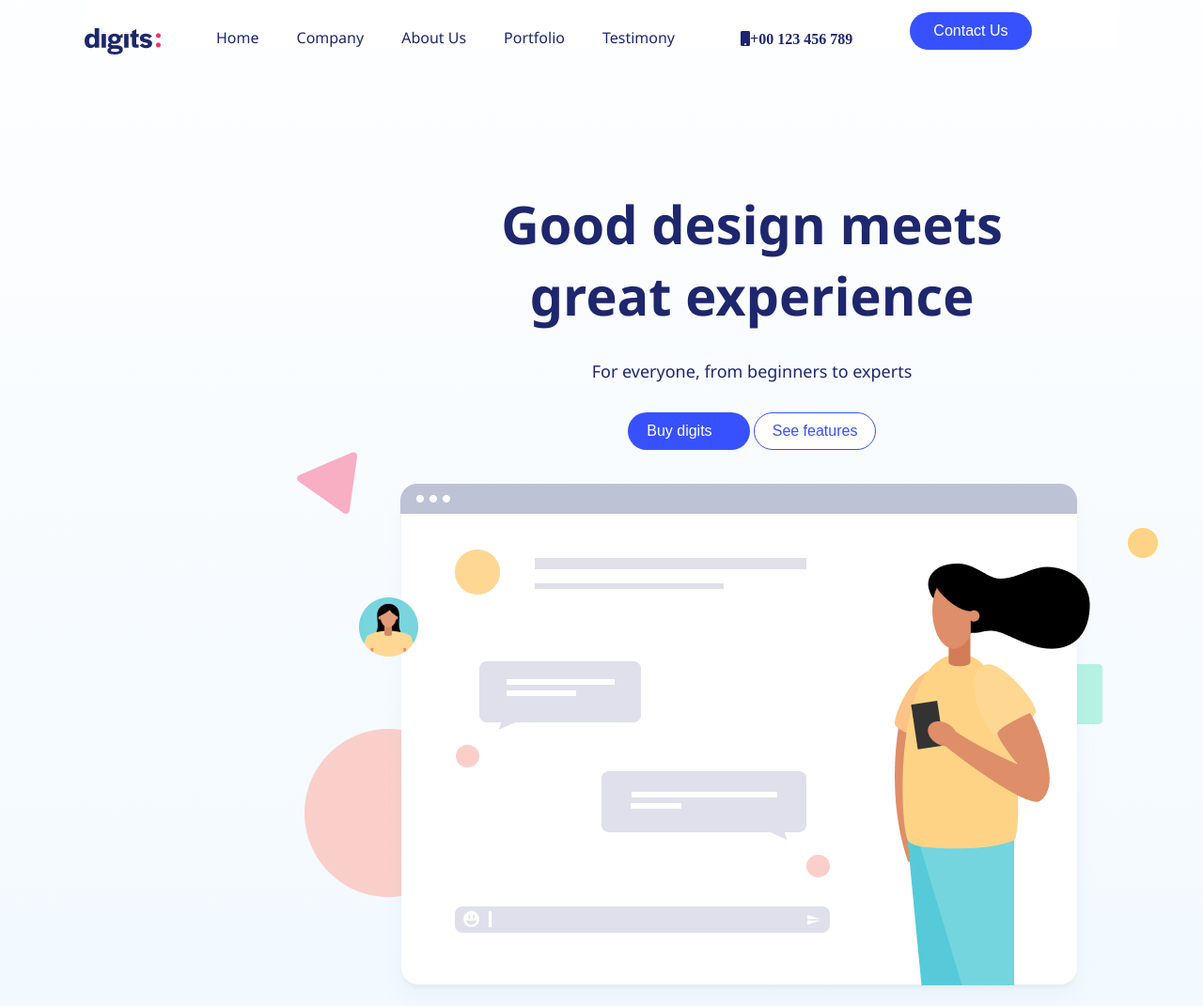
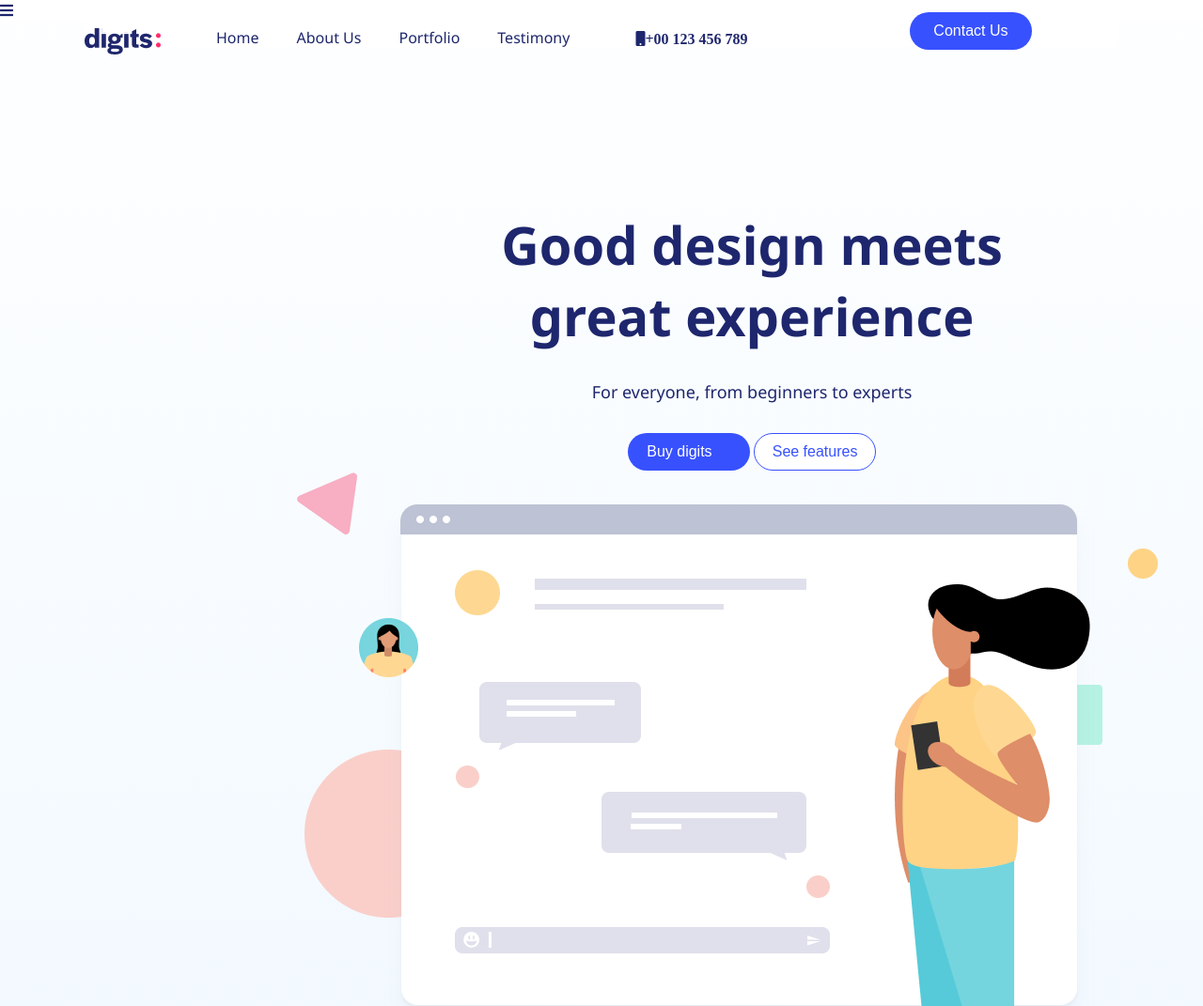
Before and after one commit to Code-Ebullient/digit, a plain HTML site: page index.html in a window 1280 px wide. Shown: the top 1071 px of the page at 94% size. Drawn offline with nearby package versions, Linux system fonts and the light colour scheme.

Commit message:
Modified index file

```diff
--- a/index.html
+++ b/index.html
@@ -10,13 +10,13 @@
      <!-- Font awesome -->
      <link rel="stylesheet" href="https://cdnjs.cloudflare.com/ajax/libs/font-awesome/5.13.0/css/all.min.css" integrity="sha256-h20CPZ0QyXlBuAw7A+KluUYx/3pK+c7lYEpqLTlxjYQ=" crossorigin="anonymous" />
 
-<!--
-     <link rel="stylesheet" href="https://stackpath.bootstrapcdn.com/bootstrap/4.3.1/css/bootstrap.min.css" integrity="sha384-ggOyR0iXCbMQv3Xipma34MD+dH/1fQ784/j6cY/iJTQUOhcWr7x9JvoRxT2MZw1T" crossorigin="anonymous">
--->
      <title>Digits</title>
 
  </head>
  <body>
+     <div class="menu_btn">
+         <i class="fas fa-bars"></i>
+     </div>
      <!-- Visual Content starts here -->
      <!-- Navigation section start -->
      <div class="bg_image"> <!-- The navigation background color -->
@@ -26,7 +26,6 @@
                 <nav>
                     <ul class="left_nav">
                         <li><a href="#">Home</a></li>
-                        <li><a href="#comp">Company</a></li>
                         <li><a href="#about">About Us</a></li>
                         <li><a href="#portfolio">Portfolio</a></li>
                         <li><a href="#testimony">Testimony</a></li>
```
